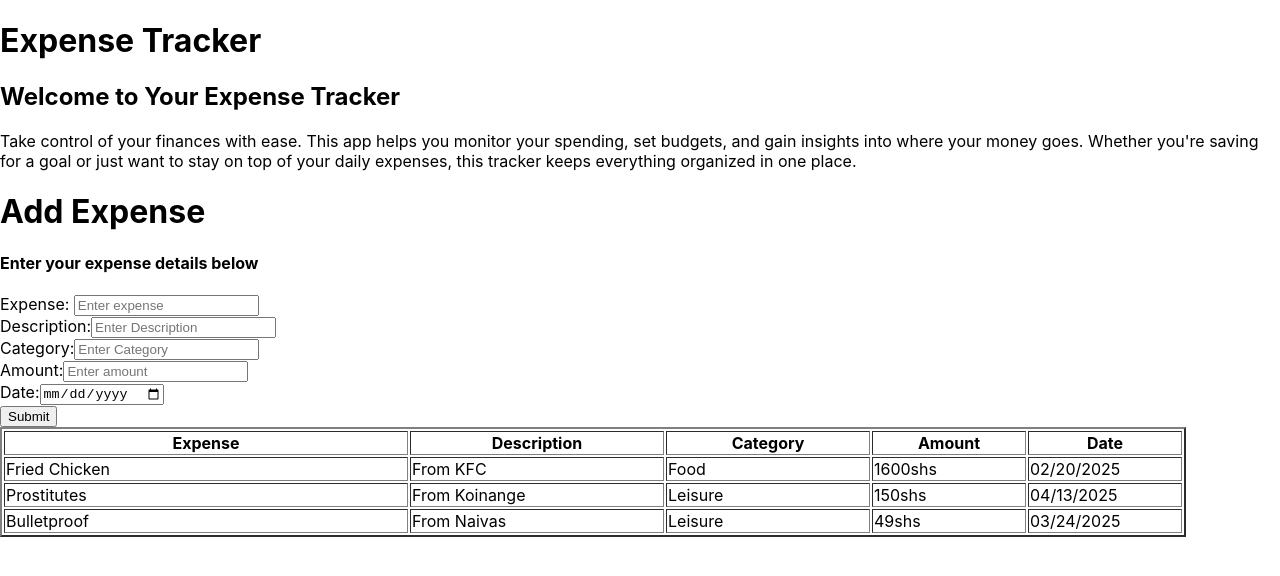
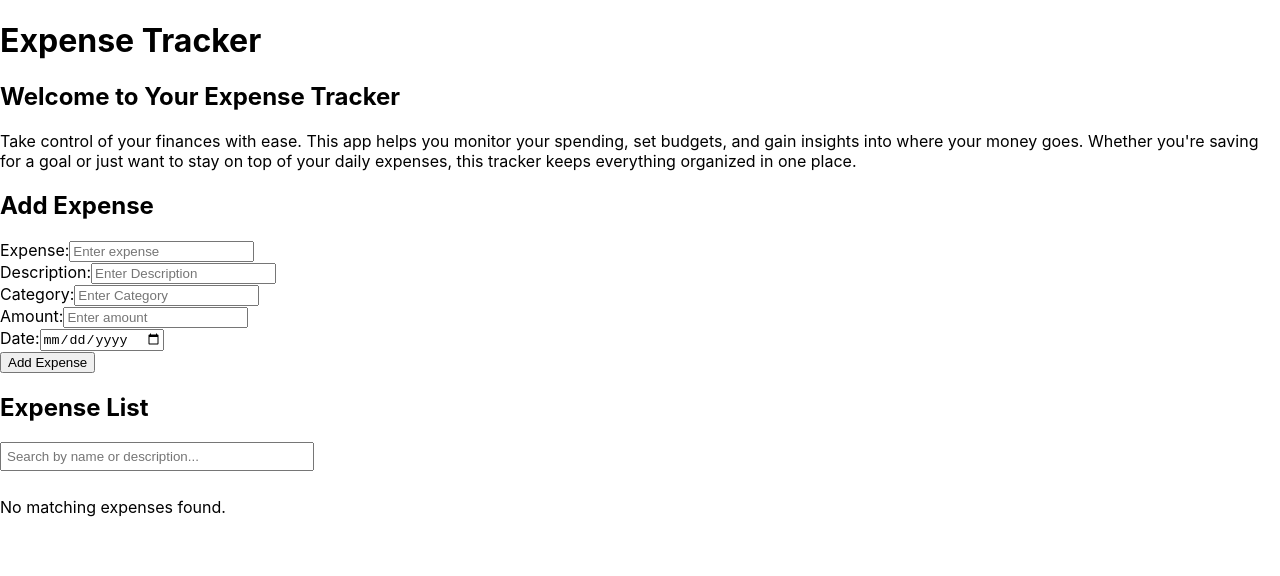
Before and after one commit to itzzzkay/react-expense-tracker, a React (Create React App) app: page / in a window 1280 px wide. Shown: the top 576 px of the page. Built offline with nearby package versions, Linux system fonts and the light colour scheme.

Commit message:
search bar added

```diff
--- a/src/App.js
+++ b/src/App.js
@@ -1,6 +1,65 @@
+import React, { useState } from "react";
+import Form from "./Components/Form";
+import Introduction from "./Components/Introduction";
+
 function App() {
+  const [inputArray, setInputArray] = useState([]);
+  const [searchTerm, setSearchTerm] = useState("");
+
+  const addExpense = (expenseData) => {
+    setInputArray([...inputArray, expenseData]);
+  };
+
+  const filteredExpenses = inputArray.filter((item) => {
+    const term = searchTerm.toLowerCase();
+    return (
+      item.expense.toLowerCase().includes(term) ||
+      item.description.toLowerCase().includes(term)
+    );
+  });
+
   return (
-<div></div>
+    <div>
+      <Introduction />
+      <Form onAddExpense={addExpense} />
+
+      <h2>Expense List</h2>
+
+      <input
+        type="text"
+        placeholder="Search by name or description..."
+        value={searchTerm}
+        onChange={(e) => setSearchTerm(e.target.value)}
+        style={{ marginBottom: "10px", padding: "5px", width: "300px" }}
+      />
+
+      {filteredExpenses.length > 0 ? (
+        <table border="1" cellPadding="10">
+          <thead>
+            <tr>
+              <th>Expense</th>
+              <th>Description</th>
+              <th>Category</th>
+              <th>Amount</th>
+              <th>Date</th>
+            </tr>
+          </thead>
+          <tbody>
+            {filteredExpenses.map((item, index) => (
+              <tr key={index}>
+                <td>{item.expense}</td>
+                <td>{item.description}</td>
+                <td>{item.category}</td>
+                <td>{item.amount}</td>
+                <td>{item.date}</td>
+              </tr>
+            ))}
+          </tbody>
+        </table>
+      ) : (
+        <p>No matching expenses found.</p>
+      )}
+    </div>
   );
 }
 
--- a/src/Components/Form.jsx
+++ b/src/Components/Form.jsx
@@ -1,49 +1,89 @@
-const Form = () => {
+import React, { useState } from "react";
+
+function Form({ onAddExpense }) {
+  const [inputData, setInputData] = useState({
+    expense: "",
+    description: "",
+    category: "",
+    amount: "",
+    date: "",
+  });
+
+  function handleChange(e) {
+    setInputData({ ...inputData, [e.target.name]: e.target.value });
+  }
+
+  function handleSubmit() {
+    onAddExpense(inputData);
+    setInputData({
+      expense: "",
+      description: "",
+      category: "",
+      amount: "",
+      date: "",
+    });
+  }
+
   return (
-    <form
-      id="expenseForm"
-      action=""
-      onSubmit={() => alert("Brian Kiprono is gay")}
-    >
     <div>
-        <h1>Add Expense</h1>
-        <h4>Enter your expense details below</h4>
-      </div>
-      <div>
-        <label for="expense">Expense: </label>
-        <input type="text" id="expense" placeholder="Enter expense" required />
-        <br />
-        <label for="description">Description:</label>
+      <h2>Add Expense</h2>
+      <label htmlFor="expense">Expense:</label>
       <input
         type="text"
-          id="description"
+        name="expense"
+        value={inputData.expense}
+        onChange={handleChange}
+        placeholder="Enter expense"
+        required
+      />
+      <br />
+
+      <label htmlFor="description">Description:</label>
+      <input
+        type="text"
+        name="description"
+        value={inputData.description}
+        onChange={handleChange}
         placeholder="Enter Description"
         required
       />
       <br />
-        <label for="category">Category:</label>
+
+      <label htmlFor="category">Category:</label>
       <input
         type="text"
-          id="category"
+        name="category"
+        value={inputData.category}
+        onChange={handleChange}
         placeholder="Enter Category"
         required
       />
       <br />
-        <label for="amount">Amount:</label>
+
+      <label htmlFor="amount">Amount:</label>
       <input
-          type="quantity"
-          id="amount"
+        type="number"
+        name="amount"
+        value={inputData.amount}
+        onChange={handleChange}
         placeholder="Enter amount"
         required
       />
       <br />
-        <label for="date">Date:</label>
-        <input type="date" id="date" placeholder="Enter date" required />
+
+      <label htmlFor="date">Date:</label>
+      <input
+        type="date"
+        name="date"
+        value={inputData.date}
+        onChange={handleChange}
+        required
+      />
       <br />
-        <input type="submit" />
+
+      <button onClick={handleSubmit}>Add Expense</button>
     </div>
-    </form>
   );
-};
+}
 
 export default Form;
--- a/src/Components/Table.jsx
+++ b/src/Components/Table.jsx
@@ -1,39 +1,37 @@
-const Table = () => {
+import React from "react";
+
+const Table = ({ inputArray }) => {
   return (
     <div>
-<table border="2">
+      <h2>Expense List</h2>
+      {inputArray.length > 0 ? (
+        <table border="1" cellPadding="10">
+          <thead>
             <tr>
-  <th width="400px">Expense</th>
-  <th width="250px">Description</th>
-  <th width="200px">Category</th>
-  <th width="150px">Amount</th>
-  <th width="150px">Date</th>
+              <th>Expense</th>
+              <th>Description</th>
+              <th>Category</th>
+              <th>Amount</th>
+              <th>Date</th>
             </tr>
-<tr>
-<td>Fried Chicken</td>
-<td>From KFC</td>
-<td>Food</td>
-<td>1600shs</td>
-<td>02/20/2025
-</td>
+          </thead>
+          <tbody>
+            {inputArray.map((item, index) => (
+              <tr key={index}>
+                <td>{item.expense}</td>
+                <td>{item.description}</td>
+                <td>{item.category}</td>
+                <td>{item.amount}</td>
+                <td>{item.date}</td>
               </tr>
-<tr>
-  <td>Prostitutes</td>
-  <td>From Koinange</td>
-  <td>Leisure</td>
-  <td>150shs</td>
-  <td>04/13/2025</td>
-</tr>
-<tr>
-  <td>Bulletproof</td>
-  <td>From Naivas</td>
-  <td>Leisure</td>
-  <td>49shs</td>
-  <td>03/24/2025</td>
-</tr>
+            ))}
+          </tbody>
         </table>
+      ) : (
+        <p>No expenses added yet.</p>
+      )}
     </div>
-  )
+  );
 };
 
 export default Table;
--- a/src/index.js
+++ b/src/index.js
@@ -3,16 +3,10 @@ import ReactDOM from "react-dom/client";
 import "./index.css";
 import App from "./App";
 import reportWebVitals from "./reportWebVitals";
-import Introduction from "./Components/Introduction";
-import Form from "./Components/Form";
-import Table from "./Components/Table";
 
 const root = ReactDOM.createRoot(document.getElementById("root"));
 root.render(
   <React.StrictMode>
-    <Introduction />
-    <Form />
-    <Table />
     <App />
   </React.StrictMode>
 );
```
Lines whose indentation alone changed are shown as unchanged.
